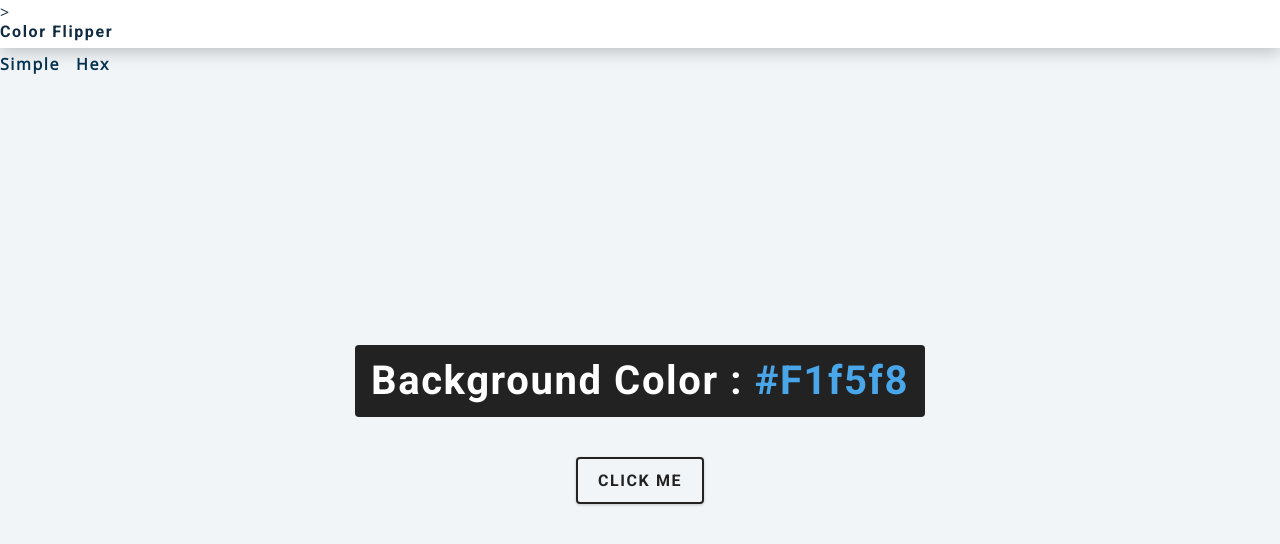
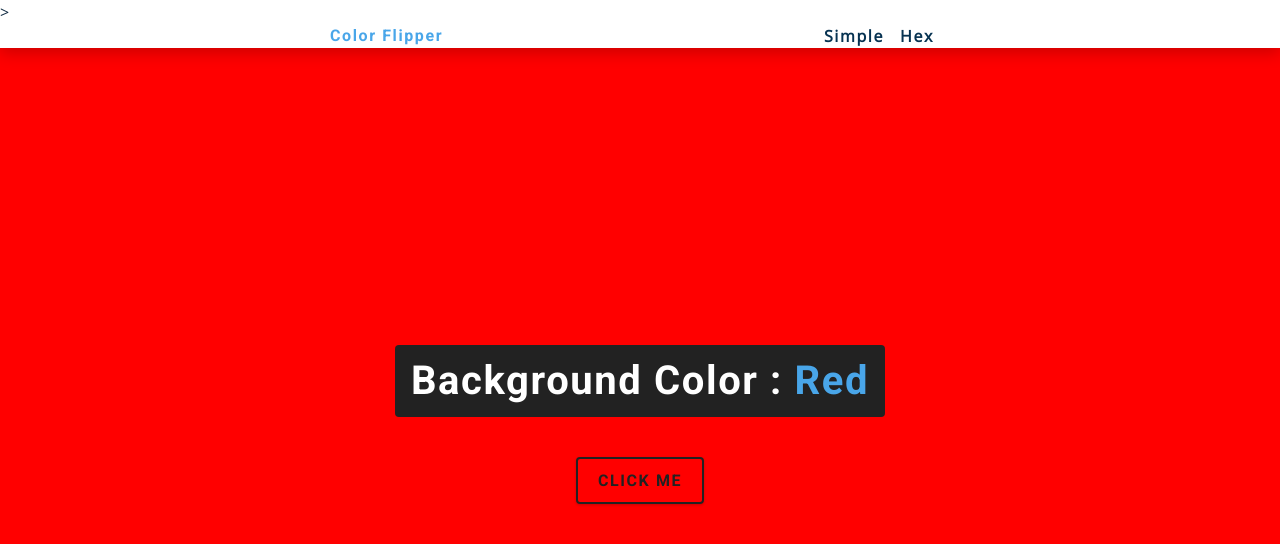
Before and after one commit to rishabh2916/javascript-beginner-projects, a plain HTML site: page color-flipper/setup/index.html in a window 1280 px wide. Both pictures are taken after a click on the button "CLICK ME". Drawn offline with nearby package versions, Linux system fonts and the light colour scheme.

Commit message:
simple color generator

```diff
--- a/color-flipper/setup/app.js
+++ b/color-flipper/setup/app.js
@@ -1 +1,16 @@
 const colors = ["green", "red", "rgba(133,122,200)", "#f15025"];
+
+const btn = document.getElementById('btn');
+const color = document.querySelector(".color");
+
+btn.addEventListener('click', () => {
+  //get random NUmber between 0 - 3
+  const randomNUmber =  getRandomNumber();
+  console.log(randomNUmber)
+  document.body.style.backgroundColor = colors[randomNUmber];
+  color.textContent = colors[randomNUmber];
+})
+
+function getRandomNumber() {
+  return Math.floor(Math.random() * colors.length);
+}
--- a/color-flipper/setup/index.html
+++ b/color-flipper/setup/index.html
@@ -11,7 +11,7 @@
   <body>
     <nav>
       <div>>
-    <div class="nav-center"></div>
+    <div class="nav-center">
     <h4>color flipper</h1>
       <ul class="nav-links">
         <li>
```
